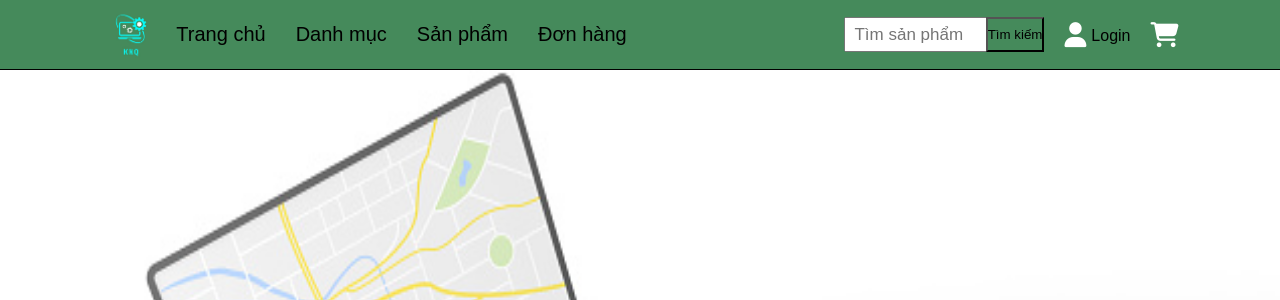
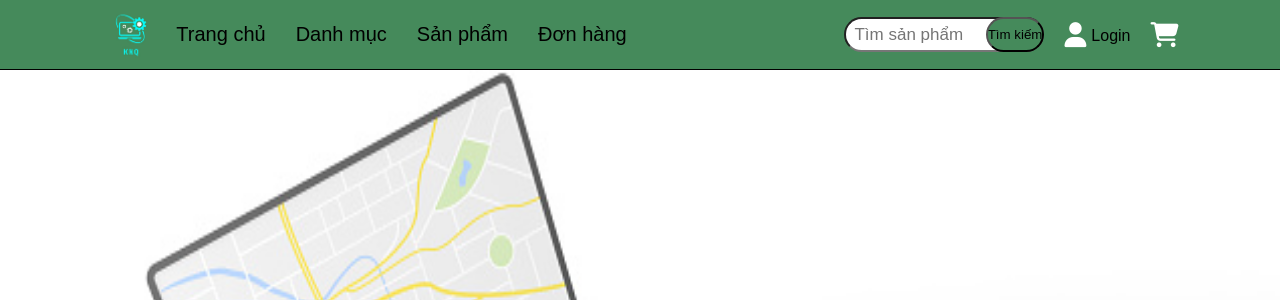
Before and after one commit to datntph33960/du_an_mau, a PHP site: page / in a window 1280 px wide. Shown: the top 300 px of the page. Run offline with PHP 8.4, Linux system fonts and the light colour scheme; data that the repository does not hold is empty.

Commit message:
upload source code

```diff
--- a/view/header.php
+++ b/view/header.php
@@ -93,6 +93,7 @@ form {
     height: 35px;
     padding-left: 8px;
     font-size: 17px;
+    border-radius: 25px;
 }
 
 .user-search .searchs {
@@ -101,6 +102,7 @@ form {
     position: absolute;
     right: 0;
     background-color:#458a5b;
+    border-radius: 25px;
 }
 
 .user-search input:focus {
```
